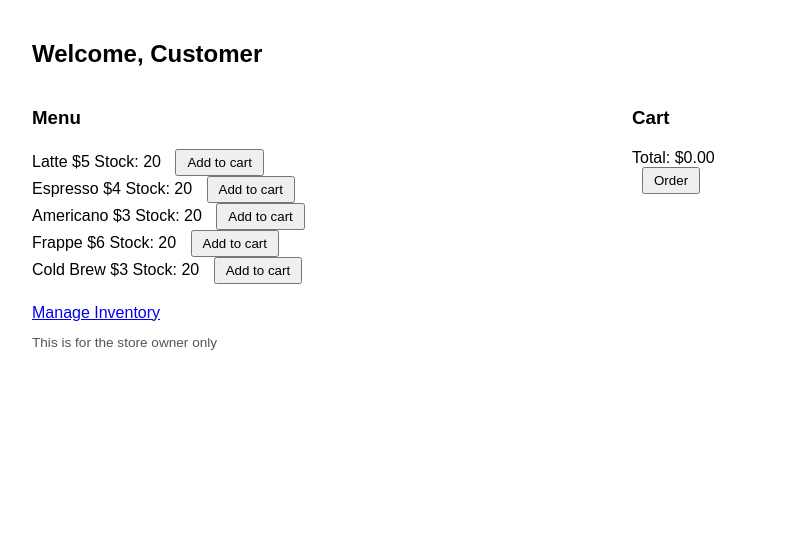
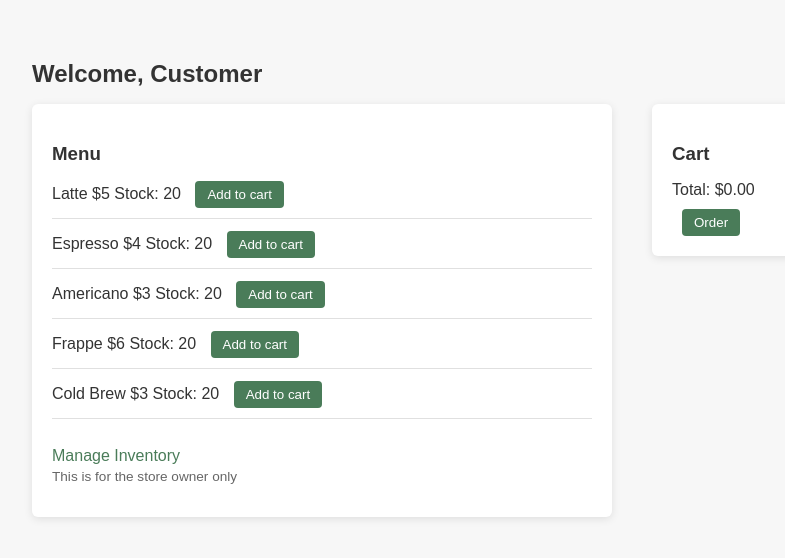
Before and after one commit to joelramirezjr/IS312-PE10-Cafe, a website built with webpack: page PE10/source/customer.html in a window 1280 px wide. Shown: the whole page, without its empty margins (8-793 px from the left). Built offline with nearby package versions, Linux system fonts and the light colour scheme.

Commit message:
final submission for module10 - Joel Ramirez

```diff
--- a/PE10/executable/styles.css
+++ b/PE10/executable/styles.css
@@ -1,40 +1,92 @@
+/* Base page styling */
 body {
-  font-family: Arial, sans-serif;
-  margin: 40px;
+  font-family: Arial, Helvetica, sans-serif;
+  margin: 0;
+  padding: 40px;
+  background-color: #f7f7f7;
+  color: #333;
 }
 
+/* Headings */
 h1, h2, h3 {
-  margin-bottom: 20px;
+  margin-bottom: 16px;
 }
 
-form div {
+/* Layout container */
+.layout {
+  display: flex;
+  gap: 40px;
+  align-items: flex-start;
+}
+
+/* Card styling for Menu and Cart */
+.left, .right {
+  background-color: #ffffff;
+  padding: 20px;
+  border-radius: 6px;
+  width: 45%;
+  box-shadow: 0 2px 8px rgba(0, 0, 0, 0.1);
+}
+
+/* Menu item rows */
+#menu div {
+  margin-bottom: 12px;
+  padding-bottom: 10px;
+  border-bottom: 1px solid #e0e0e0;
+}
+
+/* Cart rows */
+#cart div {
   margin-bottom: 10px;
 }
 
+/* Buttons */
 button {
-  padding: 4px 10px;
+  padding: 6px 12px;
   margin-left: 10px;
+  border: none;
+  border-radius: 4px;
+  background-color: #4a7c59;
+  color: #ffffff;
+  cursor: pointer;
 }
 
-.layout {
-  display: flex;
-  gap: 60px;
+button:hover {
+  background-color: #3b6247;
 }
 
-.left, .right {
-  width: 45%;
+/* Links */
+a {
+  display: inline-block;
+  margin-top: 16px;
+  color: #4a7c59;
+  text-decoration: none;
 }
 
+a:hover {
+  text-decoration: underline;
+}
+
+/* Notes under links */
 .note {
   font-size: 0.85em;
-  color: #555;
+  color: #666;
+  margin-top: 4px;
 }
 
+/* Form spacing (login page) */
+form div {
+  margin-bottom: 12px;
+}
+
+input[type="text"],
+input[type="password"],
+input[type="number"] {
+  padding: 4px;
+  margin-left: 6px;
+}
+
+/* Shop controls */
 .controls {
   margin-top: 20px;
 }
-
-a {
-  display: inline-block;
-  margin-top: 20px;
-}
--- a/PE10/source/styles.css
+++ b/PE10/source/styles.css
@@ -1,40 +1,92 @@
+/* Base page styling */
 body {
-  font-family: Arial, sans-serif;
-  margin: 40px;
+  font-family: Arial, Helvetica, sans-serif;
+  margin: 0;
+  padding: 40px;
+  background-color: #f7f7f7;
+  color: #333;
 }
 
+/* Headings */
 h1, h2, h3 {
-  margin-bottom: 20px;
+  margin-bottom: 16px;
 }
 
-form div {
+/* Layout container */
+.layout {
+  display: flex;
+  gap: 40px;
+  align-items: flex-start;
+}
+
+/* Card styling for Menu and Cart */
+.left, .right {
+  background-color: #ffffff;
+  padding: 20px;
+  border-radius: 6px;
+  width: 45%;
+  box-shadow: 0 2px 8px rgba(0, 0, 0, 0.1);
+}
+
+/* Menu item rows */
+#menu div {
+  margin-bottom: 12px;
+  padding-bottom: 10px;
+  border-bottom: 1px solid #e0e0e0;
+}
+
+/* Cart rows */
+#cart div {
   margin-bottom: 10px;
 }
 
+/* Buttons */
 button {
-  padding: 4px 10px;
+  padding: 6px 12px;
   margin-left: 10px;
+  border: none;
+  border-radius: 4px;
+  background-color: #4a7c59;
+  color: #ffffff;
+  cursor: pointer;
 }
 
-.layout {
-  display: flex;
-  gap: 60px;
+button:hover {
+  background-color: #3b6247;
 }
 
-.left, .right {
-  width: 45%;
+/* Links */
+a {
+  display: inline-block;
+  margin-top: 16px;
+  color: #4a7c59;
+  text-decoration: none;
 }
 
+a:hover {
+  text-decoration: underline;
+}
+
+/* Notes under links */
 .note {
   font-size: 0.85em;
-  color: #555;
+  color: #666;
+  margin-top: 4px;
 }
 
+/* Form spacing (login page) */
+form div {
+  margin-bottom: 12px;
+}
+
+input[type="text"],
+input[type="password"],
+input[type="number"] {
+  padding: 4px;
+  margin-left: 6px;
+}
+
+/* Shop controls */
 .controls {
   margin-top: 20px;
 }
-
-a {
-  display: inline-block;
-  margin-top: 20px;
-}
```
